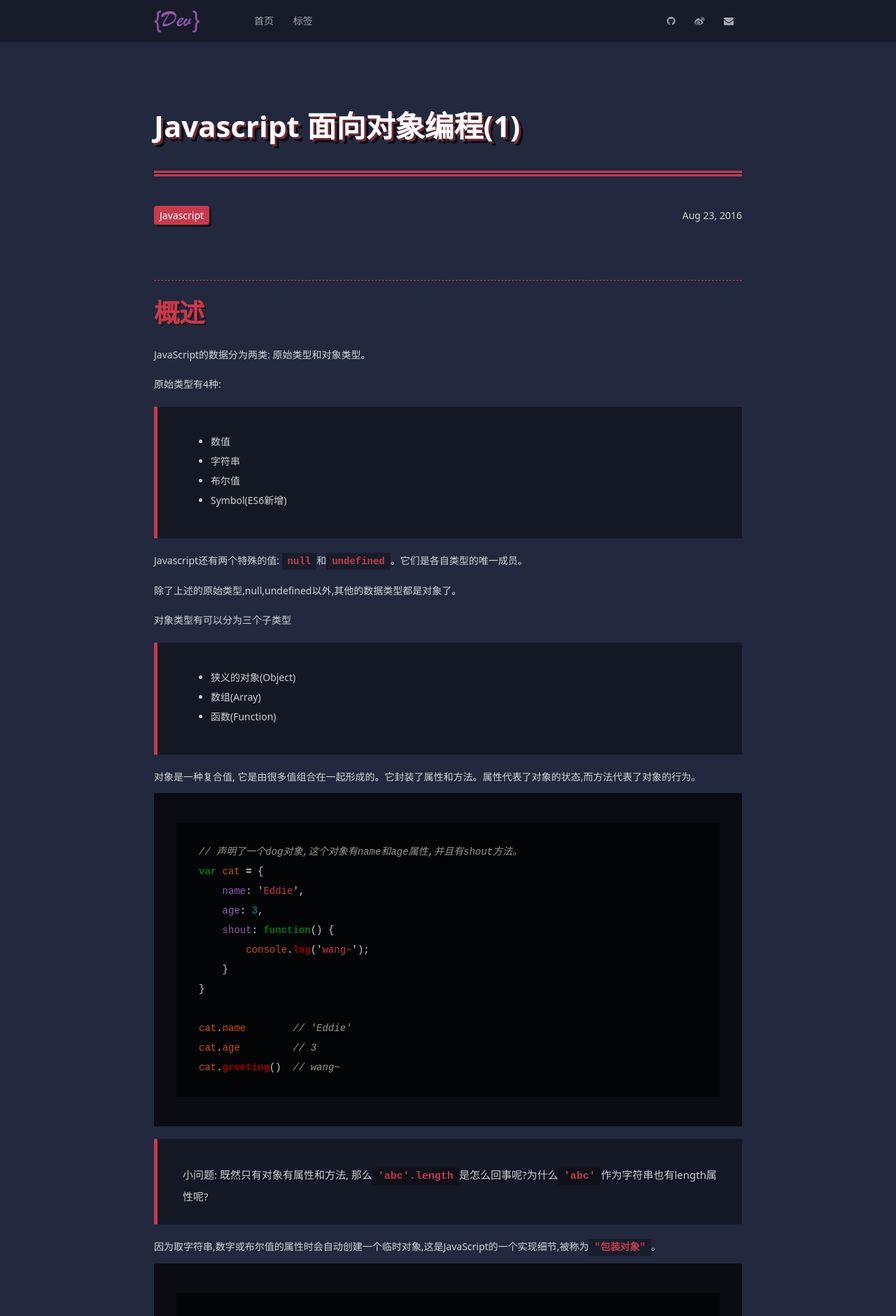
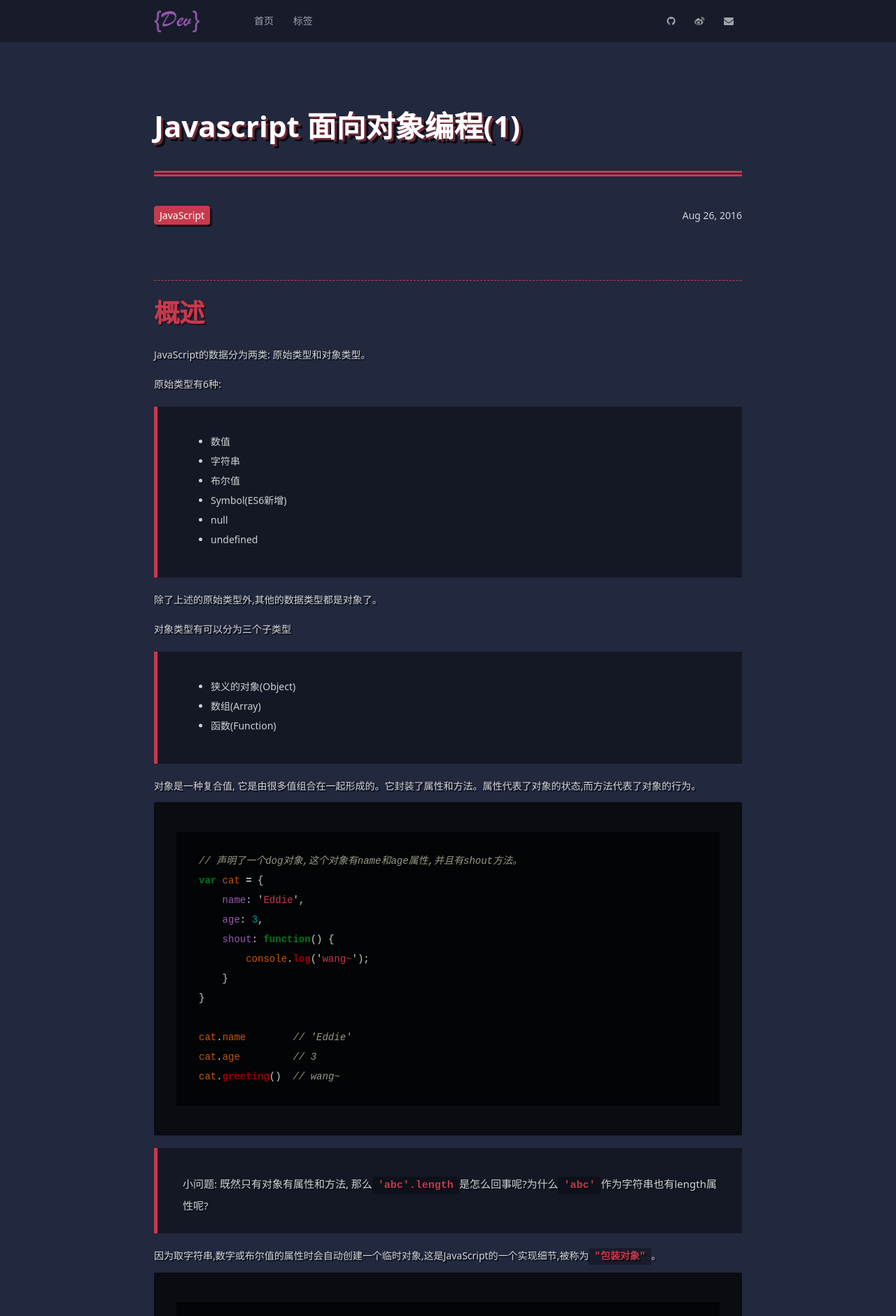
Before and after one commit to lancebiu/lancebiu.github.io, a Jekyll site: the page built from _posts/2016-08-26-javascript-object-oriented-1.markdown, in a window 1280 px wide. Shown: the top 1880 px of the page at 70% size. Built offline with Jekyll 4.4.1, drawn with Linux system fonts in a browser that asks for light colours; nearby versions of some CDN libraries; comment, search, counter and statistics services are not loaded.

Commit message:
add a post

```diff
--- a/_posts/2016-08-23-browser-cache.markdown
+++ b/_posts/2016-08-23-browser-cache.markdown
@@ -1,7 +1,7 @@
 ---
 layout: post
 title: 浏览器缓存详解
-excerpt: "浏览器缓存对于提升web性能的作用是不言而喻的,这篇文章介绍一些浏览器的缓存机制"
+excerpt: "浏览器缓存对于提升web性能的作用是不言而喻的,这篇文章介绍一些浏览器的缓存机制。"
 date: 2016-08-23 09:11:34
 permalink: /browser-cache/
 tags:
--- a/_posts/2016-08-26-javascript-object-oriented.markdown
+++ b/_posts/2016-08-26-javascript-object-oriented-1.markdown
@@ -1,27 +1,27 @@
 ---
 layout: post
 title: Javascript 面向对象编程(1)
-excerpt: "本文主要介绍了JavaScript面向对象编程中一些比较重要的概念--对象,类,原型"
-date: 2016-08-23 09:11:34
-permalink: /javascript-object-oriented/
+excerpt: "本文主要介绍了JavaScript面向对象编程中一些比较重要的概念--对象,类,原型。"
+date: 2016-08-26 10:11:34
+permalink: /javascript-object-oriented-1/
 tags:
-- Javascript
+- JavaScript
 ---
 
 ## 概述
 
 JavaScript的数据分为两类: 原始类型和对象类型。
 
-原始类型有4种:
+原始类型有6种:
 
 >+ 数值
 >+ 字符串
 >+ 布尔值
 >+ Symbol(ES6新增)
+>+ null
+>+ undefined
 
-Javascript还有两个特殊的值: `null`和`undefined`。它们是各自类型的唯一成员。
-
-除了上述的原始类型,null,undefined以外,其他的数据类型都是对象了。
+除了上述的原始类型外,其他的数据类型都是对象了。
 
 对象类型有可以分为三个子类型
 
--- a/_sass/_post.scss
+++ b/_sass/_post.scss
@@ -71,6 +71,7 @@
     p {
       font-size: 14px;
       margin-bottom: 9px;
+      text-shadow: 2px 2px rgba(0, 0, 0, 0.7);
     }
     h2 {
       font-size: 36px;
```
Also changed, not shown: other parts of _posts/2016-08-26-javascript-object-oriented-1.markdown (+1 -1 lines), _posts/2016-08-27-javascript-object-oriented-2.markdown (added, +105 -0 lines), 1 other file.
